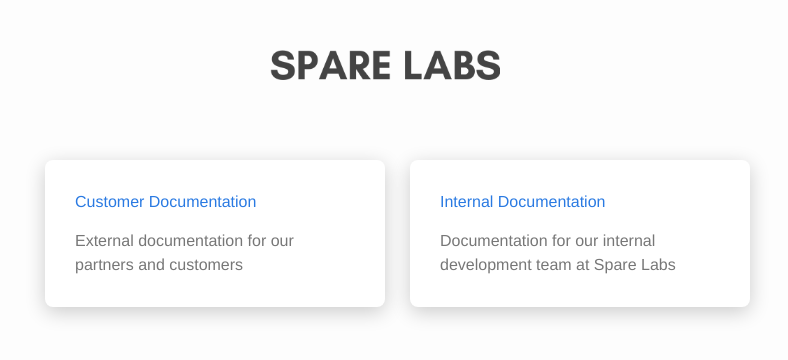
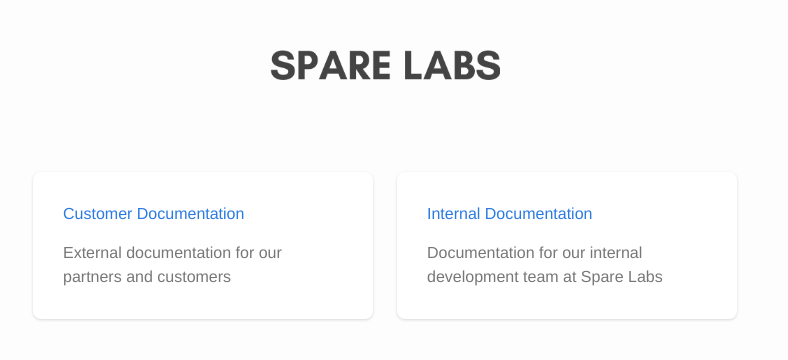
Before and after one commit to getspare/docs.sparelabs.com, a Jekyll site: the page built from index.md, in a window 1280 px wide. Shown: the top 360 px of the page, without its empty margins (255-1043 px from the left). Built offline with Jekyll 4.4.1, drawn with Linux system fonts in a browser that asks for light colours.

Commit message:
Added some effects to li

```diff
--- a/assets/main.scss
+++ b/assets/main.scss
@@ -83,15 +83,16 @@ div.list-container {
         transition-duration: .15s;
         cursor: pointer;
         @include rounded(8px);
-        @include box-shadow(0, 5px, 20px, rgba(0, 0, 0, 0.2));
+        @include box-shadow(0, 1px, 3px, rgba(0, 0, 0, 0.15));
         background-color: white;
         display: flex;
         flex-basis: calc(50% - 90px);
-        margin-left: 25px;
+        margin: 12px;
         padding: 30px;
         justify-content: center;
         flex-direction: column;
         text-decoration: none;
+        position: relative;
 
         p.list-link {
             margin-bottom: 5px;
@@ -108,8 +109,26 @@ div.list-container {
         }
     }
 
+    a.list-entry::after {
+        content: '';
+        position: absolute;
+        z-index: -1;
+        opacity: 0;
+        width: 100%;
+        height: 100%;
+        margin-left: -30px;
+        @include rounded(8px);
+        @include box-shadow(0, 3px, 13px, rgba(0, 0, 0, 0.15));
+        transition: opacity 0.3s ease-in-out;
+    }
+
     a.list-entry:hover {
-        transition: color .1s ease;
+        transform: scale(1.02, 1.02);
+    }
+
+    /* Fade in the pseudo-element with the bigger shadow */
+    a.list-entry:hover::after {
+        opacity: 1;
     }
 }
 
```
Also changed, not shown: Gemfile.lock.
